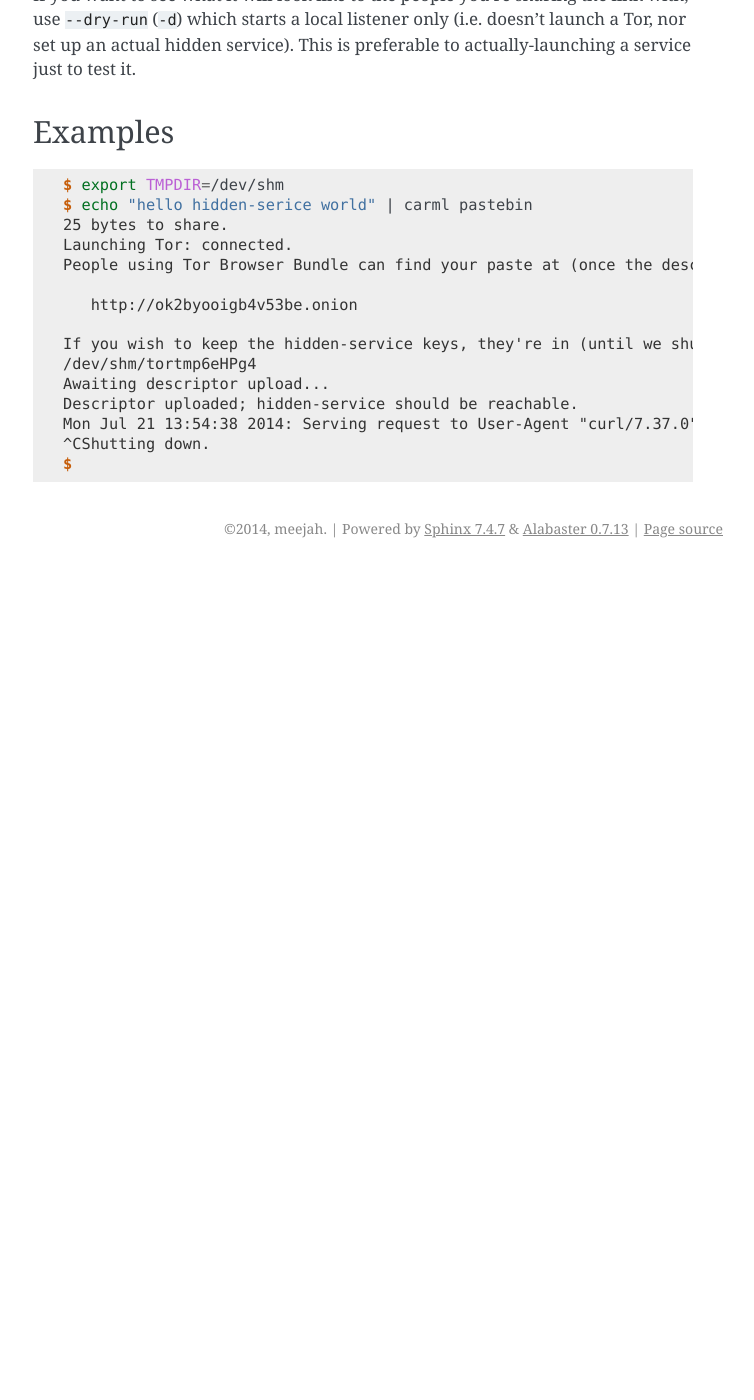
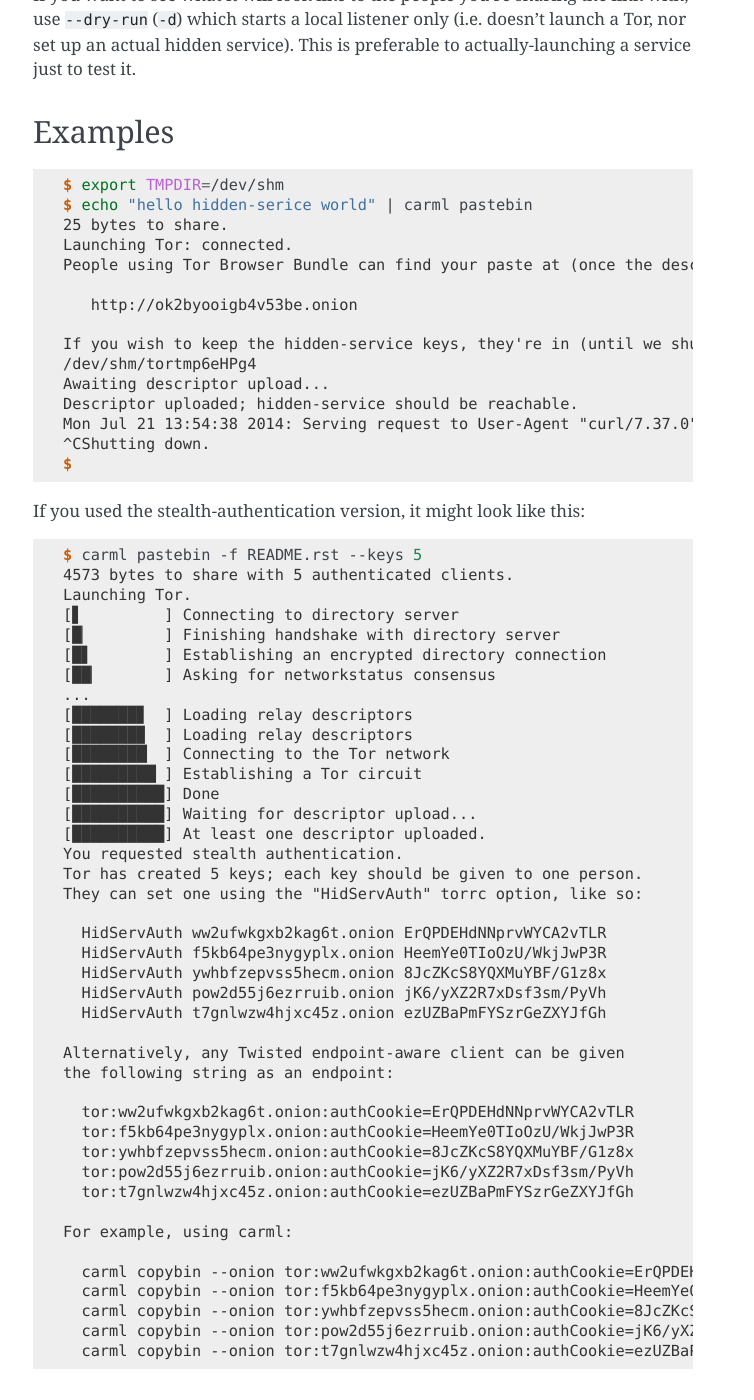
Before and after one commit to meejah/carml, a Sphinx documentation site: the page built from doc/command-pastebin.rst, in a window 1280 px wide and 1400 px high, scrolled down 750 px. Shown: the whole window, without its empty margins (387-1141 px from the left). Built offline with Sphinx 7.4.7, drawn with Linux system fonts in a browser that asks for light colours; pages that are not in the unit, such as notebooks, are missing from menus; before the commit the page ends 1318 px from its top, so only the background shows below that.

Commit message:
add example of stealth-auth with pastebin

```diff
--- a/doc/command-pastebin.rst
+++ b/doc/command-pastebin.rst
@@ -60,3 +60,49 @@ Examples
     Mon Jul 21 13:54:38 2014: Serving request to User-Agent "curl/7.37.0".
     ^CShutting down.
     $
+
+If you used the stealth-authentication version, it might look like this:
+
+.. sourcecode:: shell-session
+
+    $ carml pastebin -f README.rst --keys 5
+    4573 bytes to share with 5 authenticated clients.
+    Launching Tor.
+    [▋         ] Connecting to directory server
+    [█▏        ] Finishing handshake with directory server
+    [█▋        ] Establishing an encrypted directory connection
+    [██▏       ] Asking for networkstatus consensus
+    ...
+    [███████▊  ] Loading relay descriptors
+    [███████▉  ] Loading relay descriptors
+    [████████▏ ] Connecting to the Tor network
+    [█████████▏] Establishing a Tor circuit
+    [██████████] Done
+    [██████████] Waiting for descriptor upload...
+    [██████████] At least one descriptor uploaded.
+    You requested stealth authentication.
+    Tor has created 5 keys; each key should be given to one person.
+    They can set one using the "HidServAuth" torrc option, like so:
+
+      HidServAuth ww2ufwkgxb2kag6t.onion ErQPDEHdNNprvWYCA2vTLR
+      HidServAuth f5kb64pe3nygyplx.onion HeemYe0TIoOzU/WkjJwP3R
+      HidServAuth ywhbfzepvss5hecm.onion 8JcZKcS8YQXMuYBF/G1z8x
+      HidServAuth pow2d55j6ezrruib.onion jK6/yXZ2R7xDsf3sm/PyVh
+      HidServAuth t7gnlwzw4hjxc45z.onion ezUZBaPmFYSzrGeZXYJfGh
+
+    Alternatively, any Twisted endpoint-aware client can be given
+    the following string as an endpoint:
+
+      tor:ww2ufwkgxb2kag6t.onion:authCookie=ErQPDEHdNNprvWYCA2vTLR
+      tor:f5kb64pe3nygyplx.onion:authCookie=HeemYe0TIoOzU/WkjJwP3R
+      tor:ywhbfzepvss5hecm.onion:authCookie=8JcZKcS8YQXMuYBF/G1z8x
+      tor:pow2d55j6ezrruib.onion:authCookie=jK6/yXZ2R7xDsf3sm/PyVh
+      tor:t7gnlwzw4hjxc45z.onion:authCookie=ezUZBaPmFYSzrGeZXYJfGh
+
+    For example, using carml:
+
+      carml copybin --onion tor:ww2ufwkgxb2kag6t.onion:authCookie=ErQPDEHdNNprvWYCA2vTLR
+      carml copybin --onion tor:f5kb64pe3nygyplx.onion:authCookie=HeemYe0TIoOzU/WkjJwP3R
+      carml copybin --onion tor:ywhbfzepvss5hecm.onion:authCookie=8JcZKcS8YQXMuYBF/G1z8x
+      carml copybin --onion tor:pow2d55j6ezrruib.onion:authCookie=jK6/yXZ2R7xDsf3sm/PyVh
+      carml copybin --onion tor:t7gnlwzw4hjxc45z.onion:authCookie=ezUZBaPmFYSzrGeZXYJfGh
```
